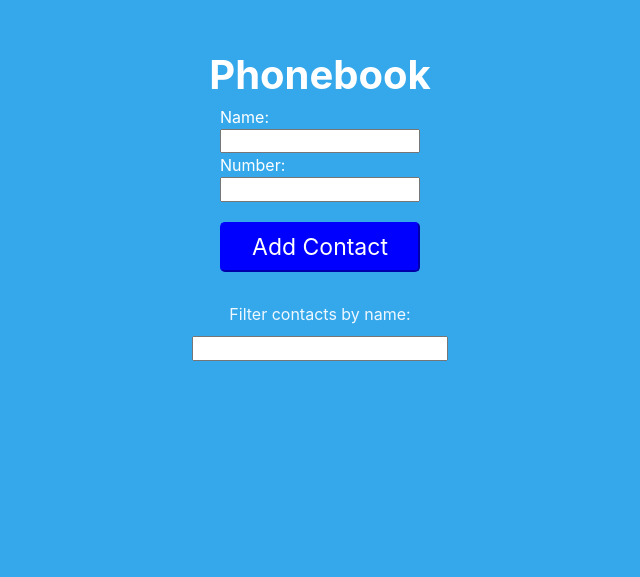
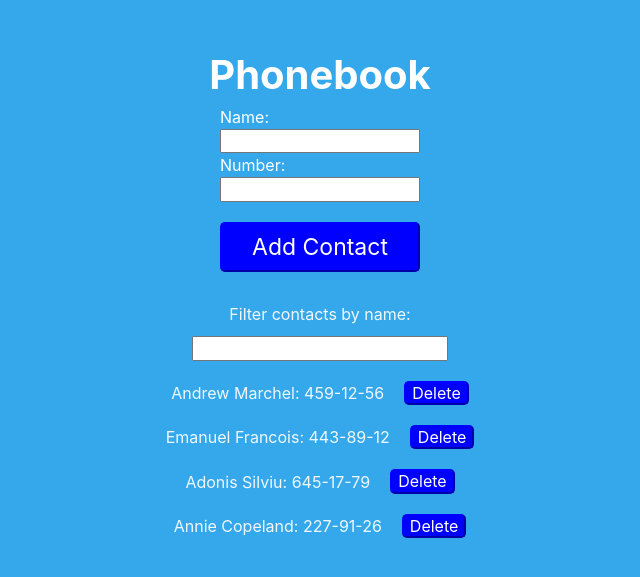
Before and after one commit to Andrew112236/goit-react-hw-06-phonebook, a React (Create React App) app: page / in a window 1280 px wide. Shown: the part 105-682 px from the top of the page, without its empty margins (320-960 px from the left). Built offline with nearby package versions, Linux system fonts and the light colour scheme.

Commit message:
react-bug_fixed2

```diff
--- a/src/Redux/contactSlice.js
+++ b/src/Redux/contactSlice.js
@@ -11,25 +11,26 @@ const contactInitialState = {
   filter: '',
 };
 
-//Slice creator for addContact and deleteContact
 const contactSlice = createSlice({
   name: 'phoneBookMark',
   initialState: contactInitialState,
   reducers: {
     addContact: {
       reducer(state, action) {
-        state.items.unshift(action.payload);
+        state.items.push(action.payload);
       },
       prepare(name, number) {
+        const contact = {
+          id: nanoid(7),
+          name,
+          number,
+        };
         return {
-          payload: {
-            id: nanoid(7),
-            name,
-            number,
-          },
+          payload: contact,
         };
       },
     },
+
     deleteContact: {
       reducer(state, action) {
         state.items = state.items.filter(
@@ -51,3 +52,5 @@ const contactSlice = createSlice({
 export const { addContact, deleteContact, filterContact } =
   contactSlice.actions;
 export const contactSliceReducer = contactSlice.reducer;
+export const getContacts = state => state.phoneBookMark.items;
+export const getFilter = state => state.phoneBookMark.filter;
--- a/src/Redux/store.js
+++ b/src/Redux/store.js
@@ -16,11 +16,11 @@ import filterReducer from '../Redux/Filter';
 const persistConfig = {
   key: 'root',
   storage,
-  whitelist: ['contacts'],
+  whitelist: ['phoneBookMark', 'filter'],
 };
 
 const rootReducer = combineReducers({
-  contacts: contactSliceReducer,
+  phoneBookMark: contactSliceReducer,
   filter: filterReducer,
 });
 
@@ -37,5 +37,3 @@ export const store = configureStore({
 });
 
 export const persistor = persistStore(store);
-export const getContacts = state => state.contacts.contacts;
-export const getFilter = state => state.filter.filter;
--- a/src/components/ContactForm/ContactForm.js
+++ b/src/components/ContactForm/ContactForm.js
@@ -1,33 +1,29 @@
 import { useState } from 'react';
 import styles from '../../components/ContactForm/ContactForm.module.css';
 import { useDispatch, useSelector } from 'react-redux';
-import { addContact } from 'Redux/contactSlice';
-import { nanoid } from '@reduxjs/toolkit';
+import { addContact, getContacts } from 'Redux/contactSlice';
 
 export function ContactForm() {
-  const contacts = useSelector(state => state.contacts);
+  const contacts = useSelector(getContacts);
   const dispatch = useDispatch();
   const [name, setName] = useState('');
   const [number, setNumber] = useState('');
+
+  console.log(contacts);
 
   const handleSubmit = e => {
     e.preventDefault();
 
     if (Array.isArray(contacts)) {
       const contactExists = contacts.some(contact => contact?.name === name);
+      console.log(contactExists);
       if (contactExists) {
         window.alert(`${name} is already in your contacts`);
         return;
       }
     }
 
-    dispatch(
-      addContact({
-        name: name,
-        number: number,
-        id: nanoid(),
-      })
-    );
+    dispatch(addContact(name, number));
 
     setName('');
     setNumber('');
--- a/src/components/ContactList/ContactList.js
+++ b/src/components/ContactList/ContactList.js
@@ -1,8 +1,11 @@
 import React from 'react';
 import styles from './ContactList.module.css';
 import { useDispatch, useSelector } from 'react-redux';
-import { deleteContact } from '../../Redux/contactSlice';
-import { getFilter, getContacts } from '../../Redux/store';
+import {
+  getFilter,
+  deleteContact,
+  getContacts,
+} from '../../Redux/contactSlice';
 import { Notify } from 'notiflix';
 
 export function ContactList() {
@@ -10,15 +13,22 @@ export function ContactList() {
   const contacts = useSelector(getContacts);
   const filter = useSelector(getFilter);
 
-  const filteredContacts = contacts?.filter(contact =>
-    contact.name.toLowerCase().trim().includes(filter.toLowerCase())
-  );
+  console.log(contacts);
+
+  const filteredContacts = contacts?.filter(contact => {
+    if (typeof contact.name === 'string' && typeof filter === 'string') {
+      return contact.name.toLowerCase().trim().includes(filter.toLowerCase());
+    } else {
+      return false;
+    }
+  });
 
   if (!filteredContacts?.length && filter.toLowerCase()) {
     Notify.warning('No contacts matching your request', {
       position: 'center-center',
     });
   }
+  console.log(filteredContacts);
 
   const handleDelete = contactId => {
     dispatch(deleteContact(contactId));
--- a/src/components/Filter/Filter.js
+++ b/src/components/Filter/Filter.js
@@ -2,9 +2,10 @@ import React from 'react';
 import styles from './Filter.module.css';
 import { useDispatch, useSelector } from 'react-redux';
 import { setFilter } from '../../Redux/Filter';
+import { getFilter } from '../../Redux/contactSlice';
 
 export function Filter() {
-  const filter = useSelector(state => state.filter.filter);
+  const filter = useSelector(getFilter);
   const dispatch = useDispatch();
 
   const onChange = e => {
```
